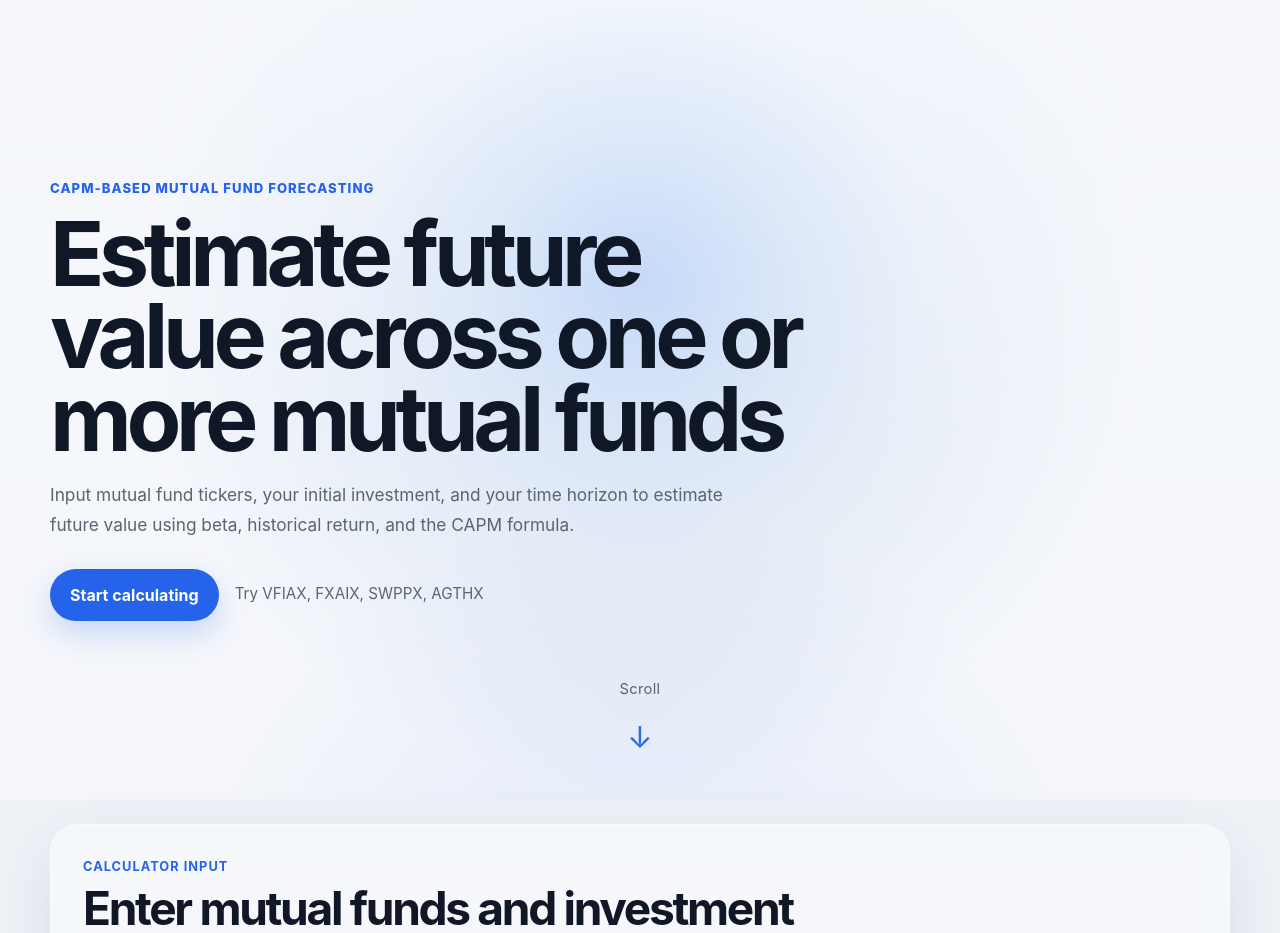
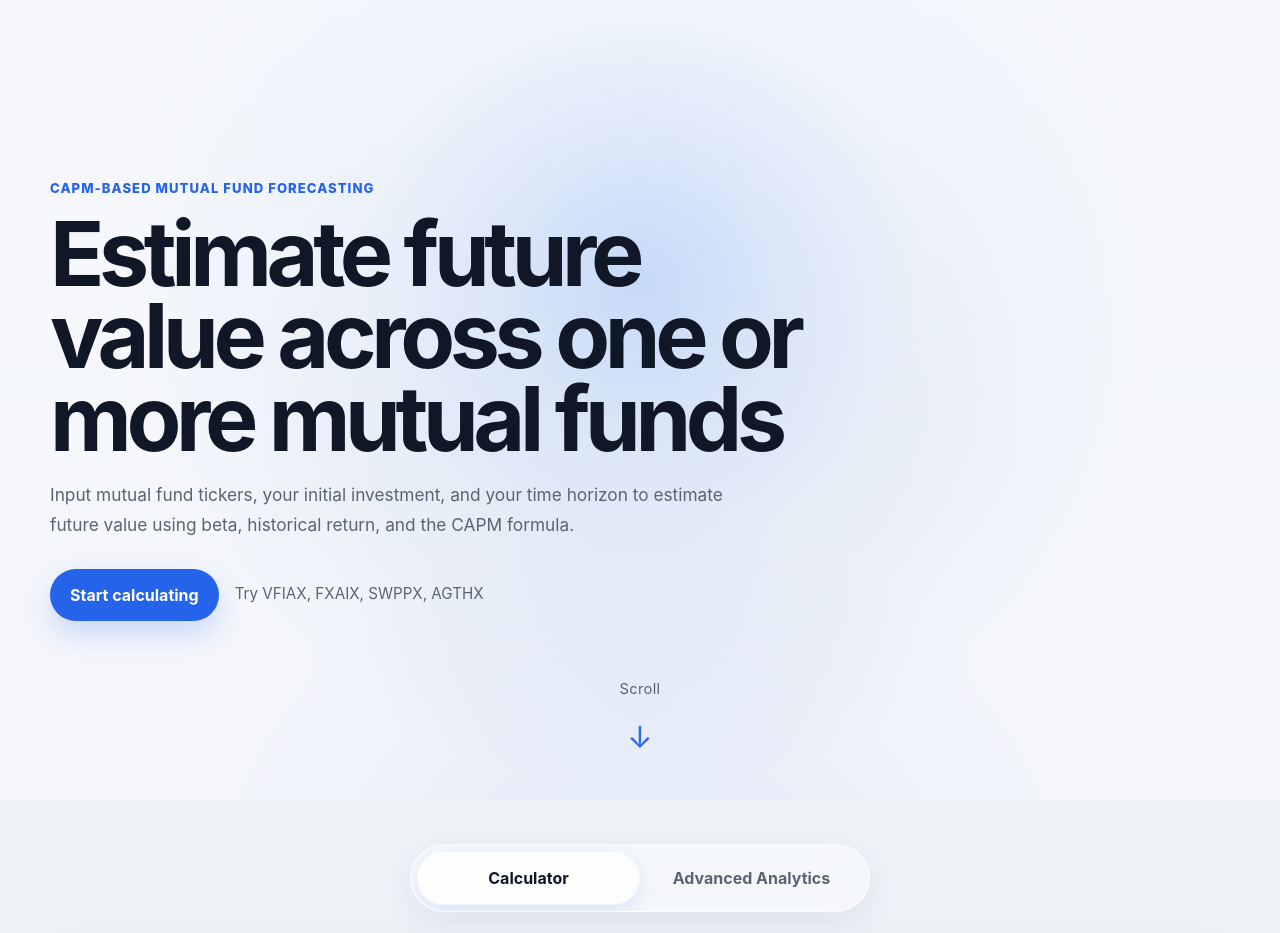
Before and after one commit to HarshaKalivarapu/GS-ELS-2026, a React app in the folder frontend/: page / in a window 1280 px wide. Shown: the top 933 px of the page. Built offline with nearby package versions, Linux system fonts and the light colour scheme; the HTML template or start-up script is replaced by a standard one.

Commit message:
advanced analytics tab added

```diff
--- a/frontend/src/App.css
+++ b/frontend/src/App.css
@@ -513,3 +513,77 @@ input {
     line-height: 0.96;
   }
 }
+
+.tab-switch-wrap {
+  display: flex;
+  justify-content: center;
+  margin-bottom: 40px;
+  margin-top: 20px;
+}
+
+.glass-tab-switch {
+  position: relative;
+  width: min(100%, 460px);
+  display: grid;
+  grid-template-columns: 1fr 1fr;
+  padding: 6px;
+  border-radius: 999px;
+  background: rgba(255, 255, 255, 0.42);
+  border: 1px solid rgba(255, 255, 255, 0.62);
+  backdrop-filter: blur(18px);
+  -webkit-backdrop-filter: blur(18px);
+  box-shadow: var(--shadow-soft);
+  overflow: hidden;
+}
+
+.glass-tab-slider {
+  position: absolute;
+  top: 6px;
+  bottom: 6px;
+  left: 6px;
+  width: calc(50% - 6px);
+  border-radius: 999px;
+  background: rgba(255, 255, 255, 0.72);
+  border: 1px solid rgba(255, 255, 255, 0.9);
+  box-shadow: 0 8px 20px rgba(37, 99, 235, 0.12);
+  transition: transform 0.28s ease;
+  z-index: 1;
+}
+
+.glass-tab-switch.switch-right .glass-tab-slider {
+  transform: translateX(100%);
+}
+
+.glass-tab-option {
+  position: relative;
+  z-index: 2;
+  border: none;
+  background: transparent;
+  color: var(--muted);
+  font-weight: 700;
+  padding: 14px 18px;
+  border-radius: 999px;
+  cursor: pointer;
+  transition: color 0.2s ease;
+}
+
+.glass-tab-option.active {
+  color: var(--text);
+  border: 1px solid aliceblue;
+}
+
+.glass-tab-option:focus {
+  outline: none;
+  box-shadow: none;
+}
+
+@media (max-width: 640px) {
+  .glass-tab-switch {
+    width: 100%;
+  }
+
+  .glass-tab-option {
+    padding: 13px 10px;
+    font-size: 0.94rem;
+  }
+}
--- a/frontend/src/App.tsx
+++ b/frontend/src/App.tsx
@@ -44,6 +44,8 @@ export default function App() {
   const [mouse, setMouse] = useState({ x: 50, y: 35 });
 
   const tickers = useMemo(() => parseTickers(tickerText), [tickerText]);
+
+  const [activeTab, setActiveTab] = useState<"calculator" | "advanced">("calculator");
 
   useEffect(() => {
     const handleScroll = () => {
@@ -176,6 +178,31 @@ export default function App() {
       </section>
 
       <main id="optimizer-section" className="content-section">
+        <section className="tab-switch-wrap">
+          <div
+            className={`glass-tab-switch ${activeTab === "advanced" ? "switch-right" : "switch-left"}`}
+          >
+            <div className="glass-tab-slider" />
+
+            <button
+              type="button"
+              className={`glass-tab-option ${activeTab === "calculator" ? "active" : ""}`}
+              onClick={() => setActiveTab("calculator")}
+            >
+              Calculator
+            </button>
+
+            <button
+              type="button"
+              className={`glass-tab-option ${activeTab === "advanced" ? "active" : ""}`}
+              onClick={() => setActiveTab("advanced")}
+            >
+              Advanced Analytics
+            </button>
+          </div>
+        </section>
+        {activeTab === "calculator" && (
+          <>
            <section className="glass-card intro-card">
             <div className="intro-copy">
               <p className="eyebrow">Calculator input</p>
@@ -316,6 +343,21 @@ export default function App() {
               </article>
             </section>
           )}
+          </>
+        )}
+        {activeTab === "advanced" && (
+          <section className="glass-card intro-card">
+            <div className="intro-copy">
+              <p className="eyebrow">Advanced analytics</p>
+              <h2>Advanced analytics coming soon</h2>
+              <p className="intro-text">
+                extra features: Monte Carlo simulation, histograms, benchmark comparison,
+                drawdown charts, AI explanation, scenario analysis etc
+              </p>
+            </div>
+          </section>
+        )}
+
       </main>
     </div>
   );
```
Lines whose indentation alone changed are shown as unchanged.
